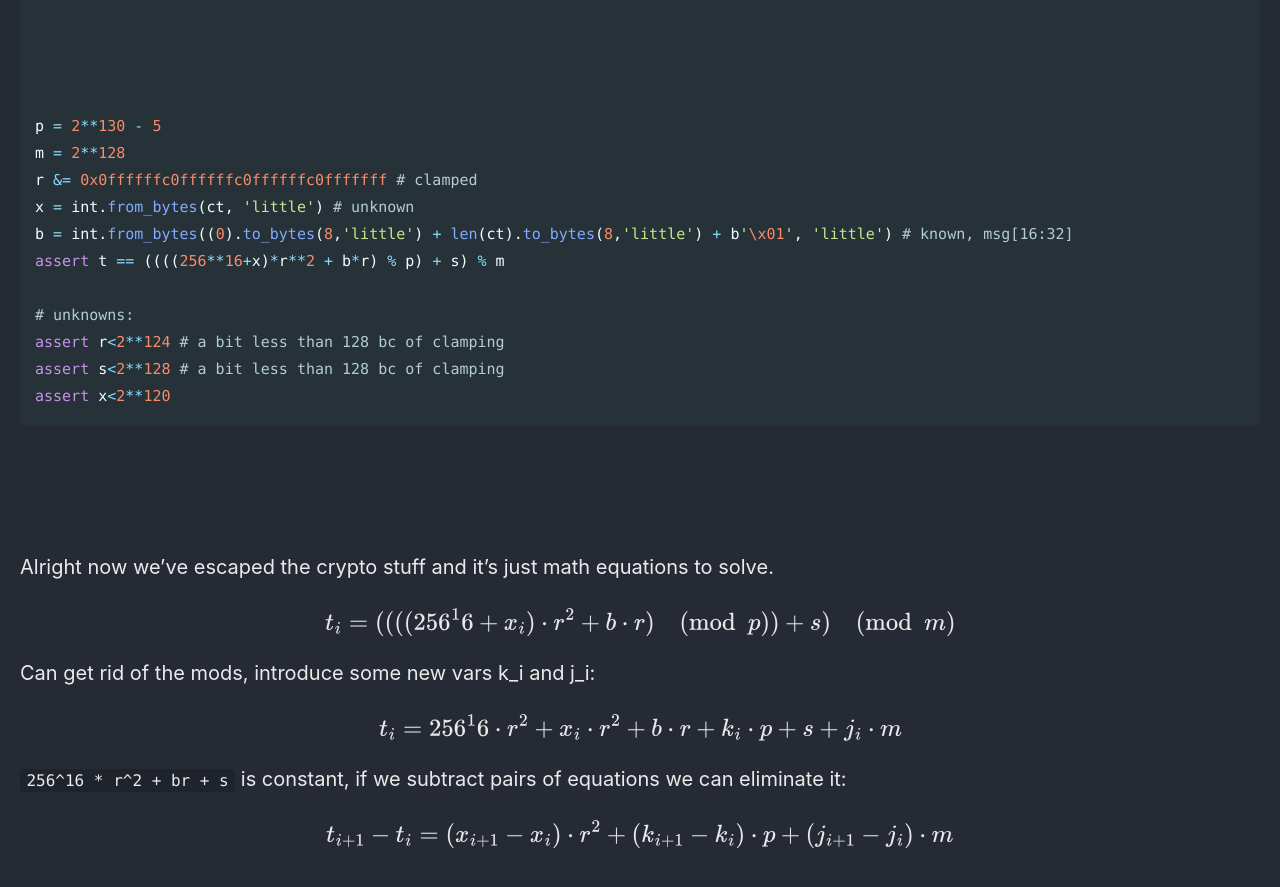
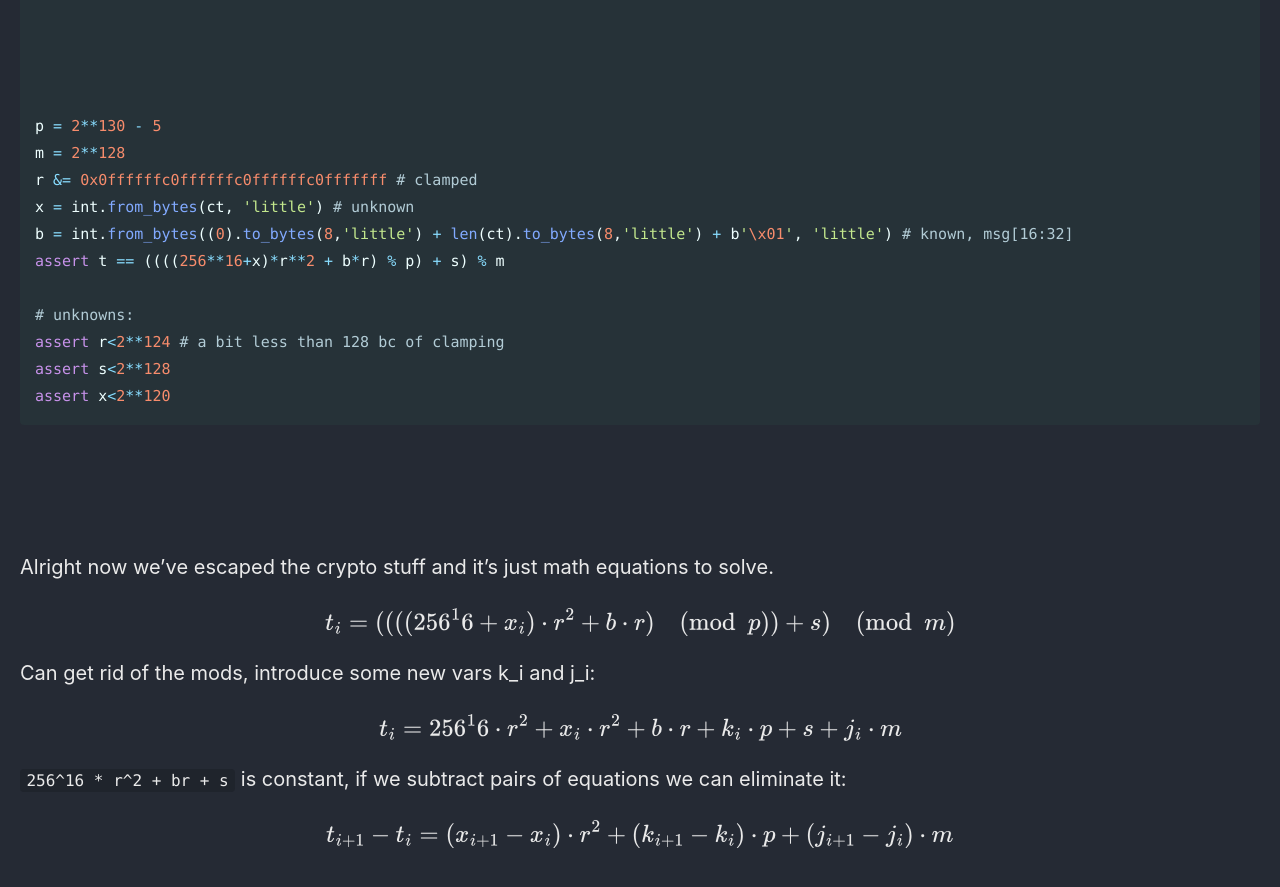
Before and after one commit to Connor-McCartney/Connor-McCartney.github.io, a Jekyll site: the page built from _pages/cryptography/other/Nostalgic-SECCONCTF14.md, in a window 1280 px wide and 900 px high, scrolled down 6457 px. Shown: the top 887 px of the window. Built offline with Jekyll 4.4.1, drawn with Linux system fonts in a browser that asks for light colours; cached includes are drawn as plain includes.

Commit message:
Update Nostalgic-SECCONCTF14.md

````diff
--- a/_pages/cryptography/other/Nostalgic-SECCONCTF14.md
+++ b/_pages/cryptography/other/Nostalgic-SECCONCTF14.md
@@ -271,7 +271,7 @@ assert t == ((((256**16+x)*r**2 + b*r) % p) + s) % m
 
 # unknowns:
 assert r<2**124 # a bit less than 128 bc of clamping
-assert s<2**128 # a bit less than 128 bc of clamping
+assert s<2**128
 assert x<2**120
 ```
 
````
